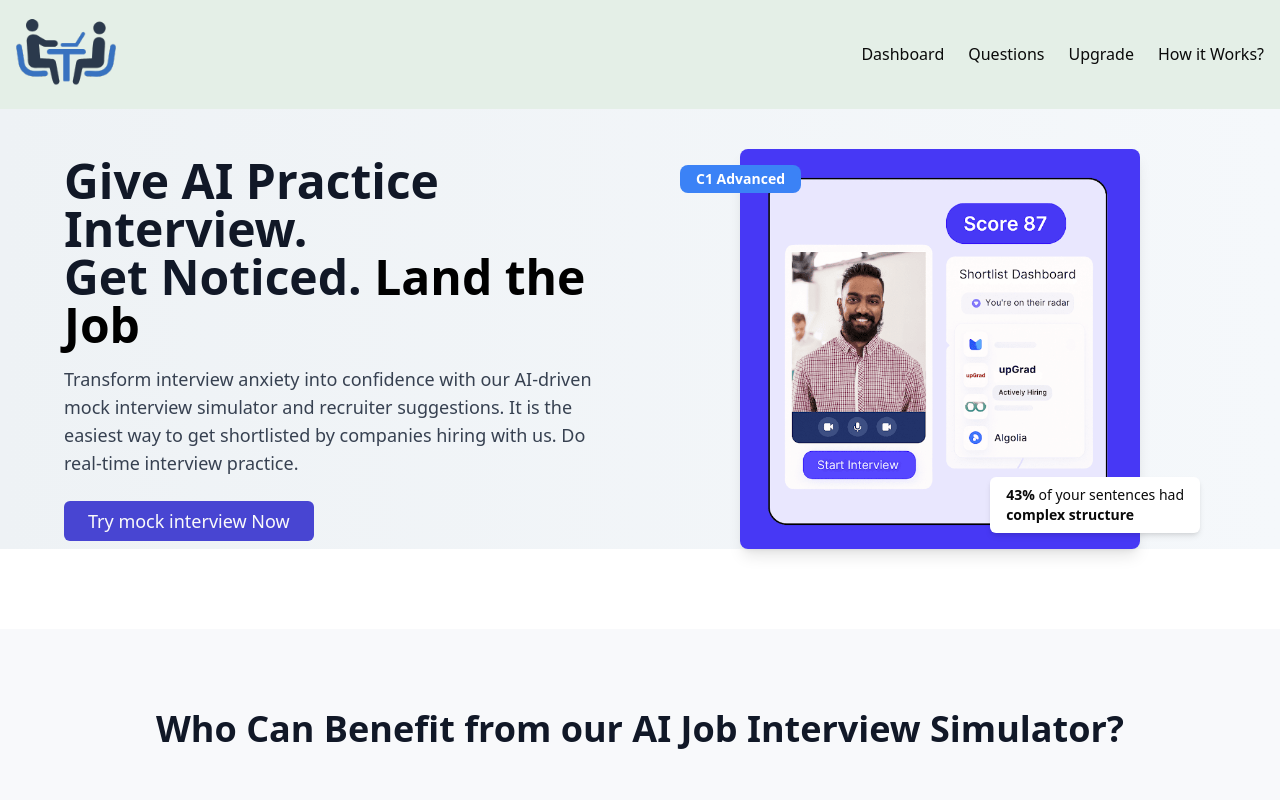
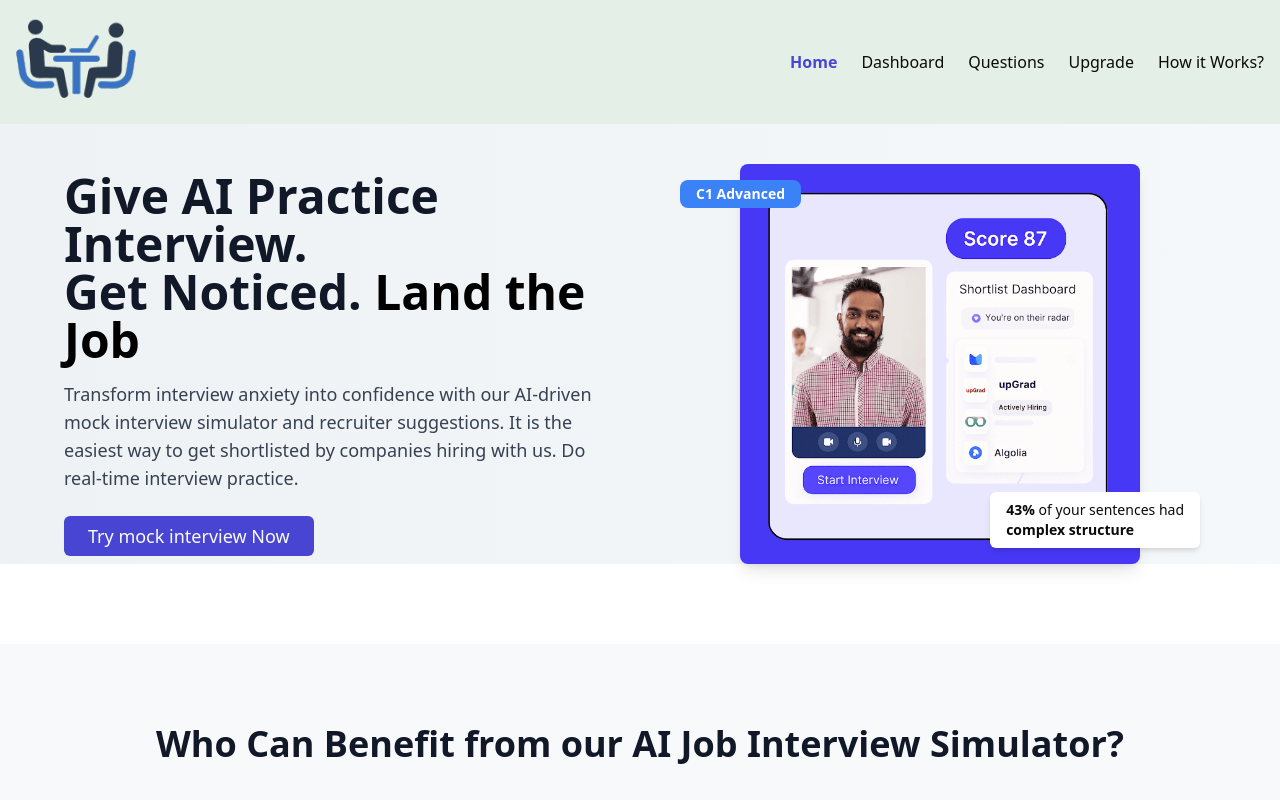
Before and after one commit to charlinishant/Ai-interview-mock, a Next.js app: page / in a window 1280 px wide. Shown: the top 800 px of the page. Built offline with nearby package versions, Linux system fonts and the light colour scheme.

Commit message:
Update Header.jsx

```diff
--- a/app/dashboard/_components/Header.jsx
+++ b/app/dashboard/_components/Header.jsx
@@ -14,9 +14,18 @@ function Header() {
 
   return (
     <div className='flex p-4 items-center justify-between bg-secondary shadow-sm'>
-        <Image src={'/logo.png'} width={100} height={70} alt='logo' />
+        <Image src={'/logo.png'} width={120} height={30} margin-left={20} alt='logo' />
+
 
         <ul className='hidden md:flex gap-6'>
+          <Link href={"/"}>
+            <li className={`hover:text-primary hover:font-bold transition-all
+            cursor-pointer
+            ${path=='/'&&'text-primary font-bold'}
+            `}
+
+            >Home</li>
+            </Link>
           <Link href={"/dashboard"}>
             <li className={`hover:text-primary hover:font-bold transition-all
             cursor-pointer
```
